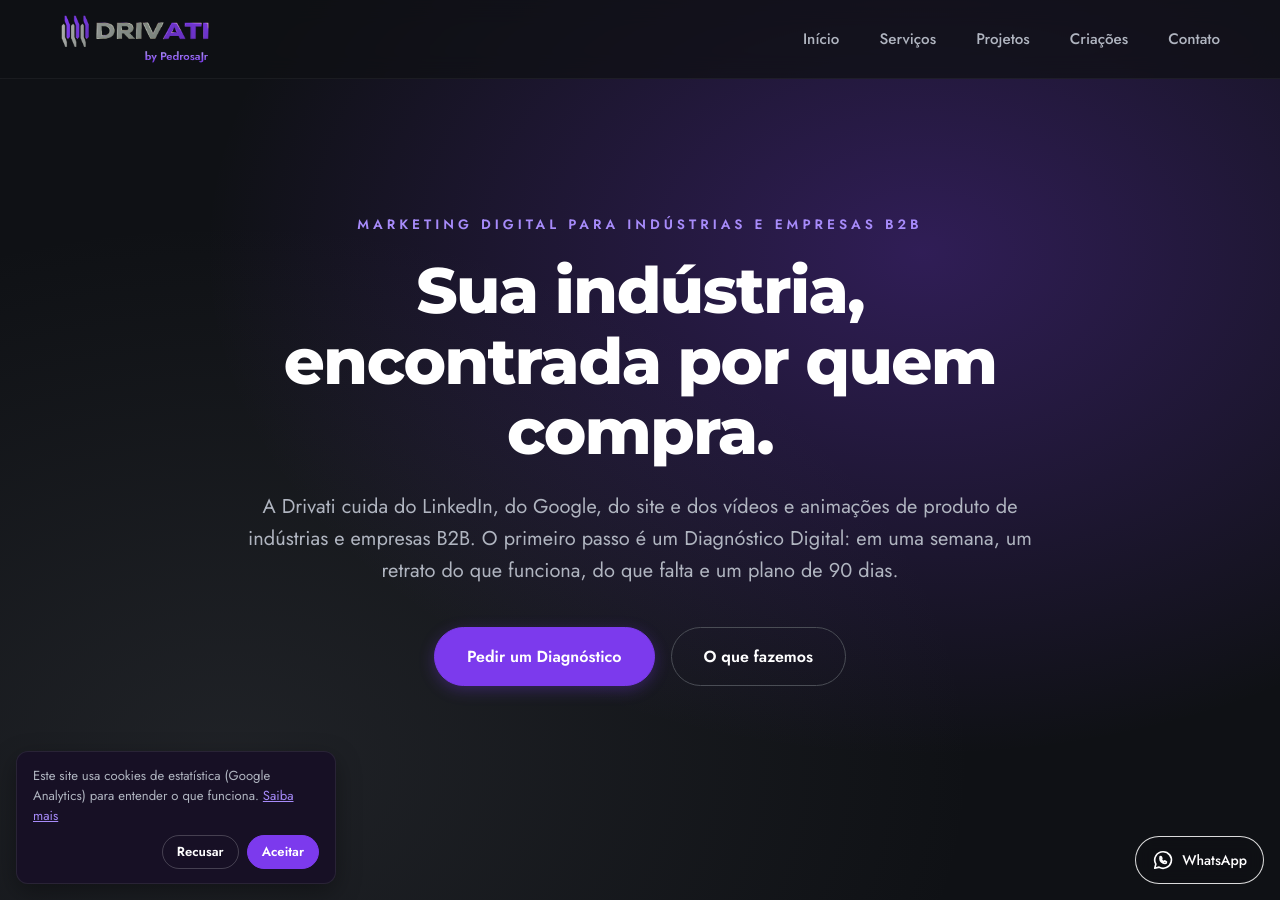
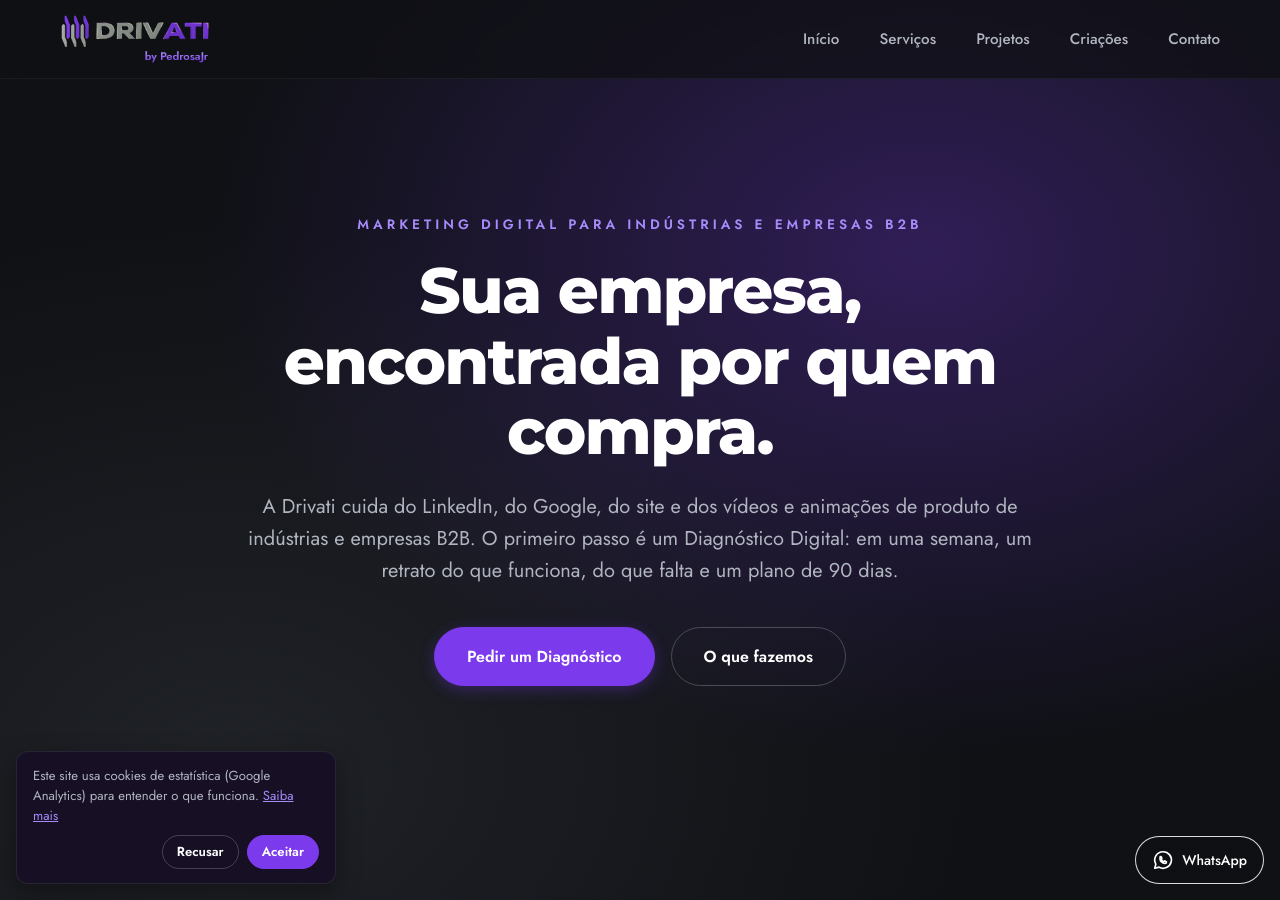
Before and after one commit to pedrosajrdigital/Drivati, a Jekyll site: the page built from index.html, in a window 1280 px wide and 900 px high. Built offline with Jekyll 4.4.1, drawn with Linux system fonts in a browser that asks for light colours.

Commit message:
Troca 'Sua indústria' por 'Sua empresa' na home e na imagem de compartilhamento
Co-Authored-By: Claude Opus 5.5 <noreply@anthropic.com>
Claude-Session: https://claude.ai/code/session_01FHYwGqkGpjPTziAUnrxKDQ

```diff
--- a/index.html
+++ b/index.html
@@ -9,7 +9,7 @@ standalone: true
     <section class="hero">
         <div class="hero-content">
             <span class="overline">Marketing digital para indústrias e empresas B2B</span>
-            <h1 class="main-title">Sua indústria, encontrada por quem compra.</h1>
+            <h1 class="main-title">Sua empresa, encontrada por quem compra.</h1>
             <p class="subtitle">A Drivati cuida do LinkedIn, do Google, do site e dos vídeos e animações de produto de indústrias e empresas B2B. O primeiro passo é um Diagnóstico Digital: em uma semana, um retrato do que funciona, do que falta e um plano de 90 dias.</p>
 
             <div class="cta-group">
```
Also changed, not shown: assets/img/og-drivati.png.
